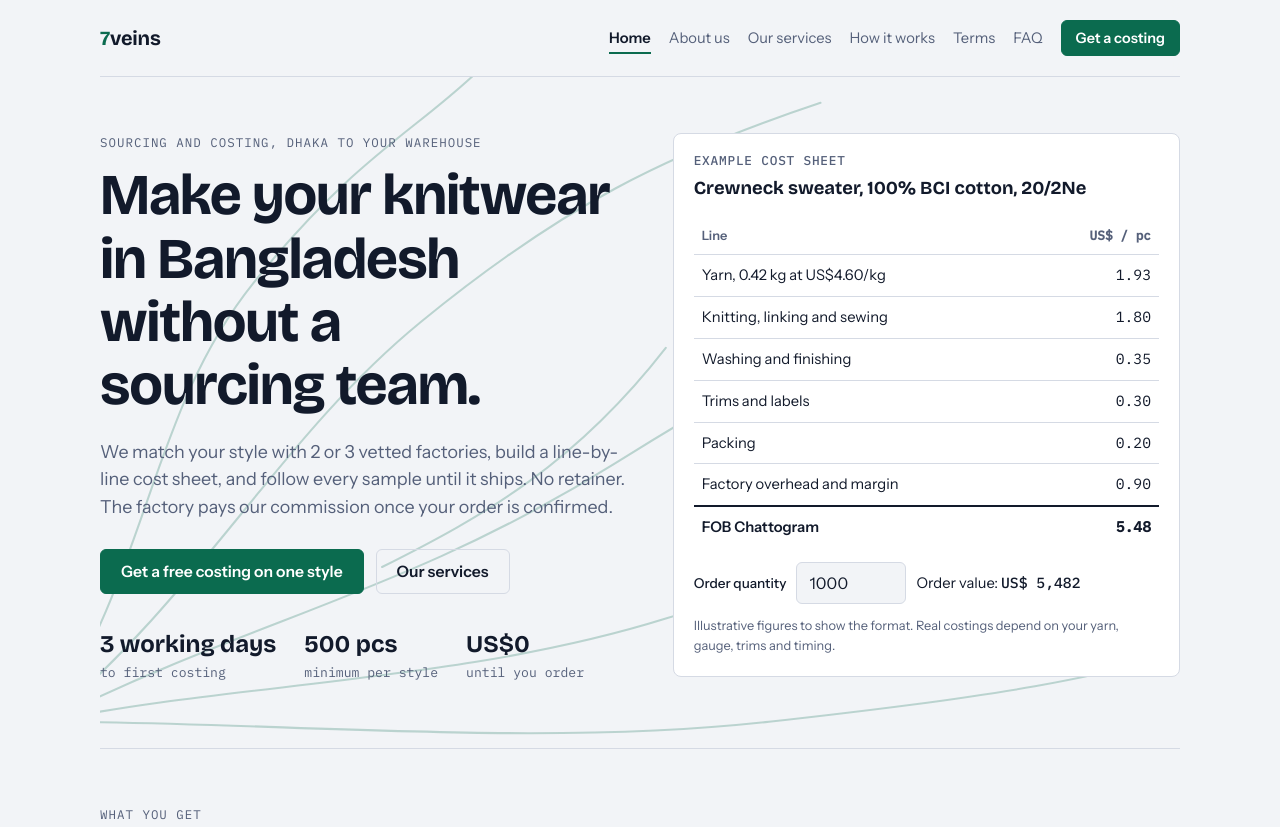
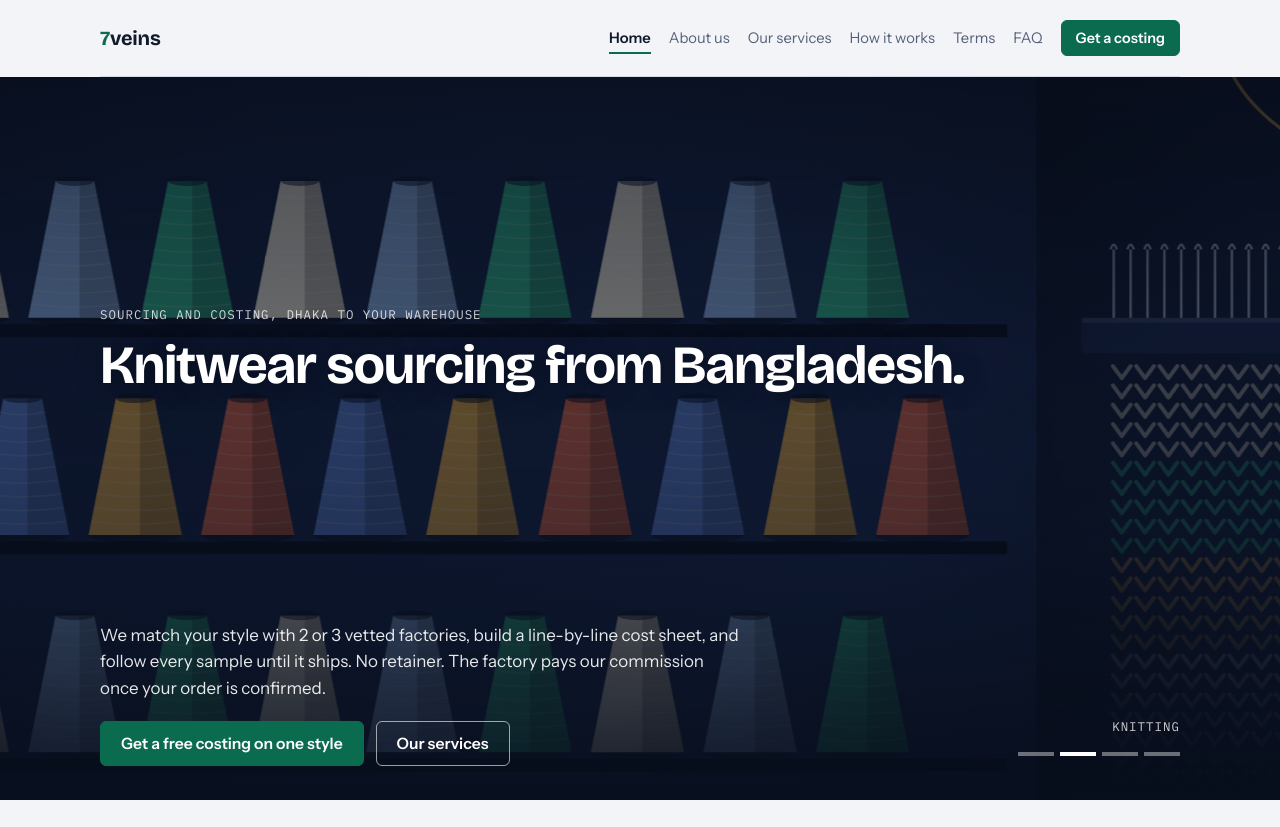
Before and after one commit to 7Veins/7veins.github.io, a plain HTML site: page index.html in a window 1280 px wide. Shown: the top 827 px of the page. Drawn offline with nearby package versions, Linux system fonts and the light colour scheme.

Commit message:
Add files via upload

```diff
--- a/index.html
+++ b/index.html
@@ -17,21 +17,28 @@
 <div class="wrap">
 <header id="site-header"></header>
 <main>
-<div class="hero">
-  <div class="veins-wrap" aria-hidden="true"><svg class="veins" viewBox="0 0 1000 520" preserveAspectRatio="xMidYMid slice" focusable="false">
-    <path pathLength="1" style="--d:.0" d="M40 500 C 200 420, 320 400, 480 300 S 760 140, 960 60"/>
-    <path pathLength="1" style="--d:.15" d="M40 500 C 180 470, 360 470, 520 420 S 800 360, 980 250"/>
-    <path pathLength="1" style="--d:.3" d="M40 500 C 160 400, 220 280, 330 190 S 520 60, 640 20"/>
-    <path pathLength="1" style="--d:.45" d="M40 500 C 220 500, 420 520, 600 500 S 840 470, 990 430"/>
-    <path pathLength="1" style="--d:.6" d="M40 500 C 120 380, 120 260, 200 160 S 330 40, 380 -10"/>
-    <path pathLength="1" style="--d:1.1" d="M300 380 C 380 340, 450 300, 520 210"/>
-    <path pathLength="1" style="--d:1.3" d="M560 420 C 640 380, 700 300, 760 230"/>
-  </svg></div>
+<div class="hero2" id="hero">
+  <div class="carousel" aria-hidden="true"><div class="track" id="track"></div></div>
+  <div class="hero-shade"></div>
+  <div class="hero-inner">
+    <div class="hero-top">
+      <p class="eyebrow">Sourcing and costing, Dhaka to your warehouse</p>
+      <h1 class="hero-title">Knitwear sourcing from Bangladesh.</h1>
+    </div>
+    <div class="hero-bottom">
+      <div class="hero-left">
+        <p class="hero-desc">We match your style with 2 or 3 vetted factories, build a line-by-line cost sheet, and follow every sample until it ships. No retainer. The factory pays our commission once your order is confirmed.</p>
+        <div class="hero-actions"><a class="btn" href="contact.html">Get a free costing on one style</a><a class="btn ghost" href="services.html">Our services</a></div>
+      </div>
+      <div class="hero-controls"><span class="cap" id="cap"></span><div class="dots" id="dots"></div></div>
+    </div>
+  </div>
+</div>
+<section class="split">
   <div>
-    <p class="eyebrow">Sourcing and costing, Dhaka to your warehouse</p>
-    <h1 style="margin-top:12px">Make your knitwear in Bangladesh without a sourcing team.</h1>
-    <p class="lead">We match your style with 2 or 3 vetted factories, build a line-by-line cost sheet, and follow every sample until it ships. No retainer. The factory pays our commission once your order is confirmed.</p>
-    <div class="cta"><a class="btn" href="contact.html">Get a free costing on one style</a><a class="btn ghost" href="services.html">Our services</a></div>
+    <p class="eyebrow">Costing</p>
+    <h2>A cost sheet you can check, line by line.</h2>
+    <p>Every quote is broken into yarn, knitting, linking, finishing, trims and packing, so you can compare factories on the lines, not on one number.</p>
     <div class="facts">
       <div><b data-s="costingTime"></b>to first costing</div>
       <div><b><span data-s="minQty"></span> pcs</b>minimum per style</div>
@@ -52,7 +59,7 @@
     </div>
     <p class="note">Illustrative figures to show the format. Real costings depend on your yarn, gauge, trims and timing.</p>
   </div>
-</div>
+</section>
 <section>
   <p class="eyebrow">What you get</p>
   <h2>One person between your tech pack and the shipment.</h2>
--- a/site.js
+++ b/site.js
@@ -26,7 +26,7 @@
   var root=document.documentElement;
   try{
     if(motion&&'IntersectionObserver' in window){
-      var sel='main .eyebrow,main h1,main h2,main .lead,main .cta,main .facts,main .sheet,main .grid4>div,main .linkcards>a,main .steps li,main .terms tr,main .svc tbody tr,main .fit>*,main .form>div,main details,main .endcta,main .contact,main .two>div>h3,main .two>div>ol,main .row,main section>p';
+      var sel='main .eyebrow,main h1,main h2,main .lead,main .cta,main .facts,main .sheet,main .hero-desc,main .hero-actions,main .split>div>p,main .grid4>div,main .linkcards>a,main .steps li,main .terms tr,main .svc tbody tr,main .fit>*,main .form>div,main details,main .endcta,main .contact,main .two>div>h3,main .two>div>ol,main .row,main section>p';
       var all=Array.prototype.slice.call(document.querySelectorAll(sel));
       var set=new Set(all);
       var atoms=all.filter(function(el){var p=el.parentElement;while(p){if(set.has(p))return false;p=p.parentElement;}return true;});
@@ -43,14 +43,48 @@
       });
     }
   }finally{root.classList.add('ready');}
-  function countUp(el,to,fmt){
+  function countUp(el,to,fmt,delay){
     if(!motion){el.textContent=fmt(to);return;}
     el.textContent=fmt(0);var t0=null,dur=1100;
     function step(ts){if(t0===null)t0=ts;var p=Math.min(1,(ts-t0)/dur),e=1-Math.pow(1-p,3);el.textContent=fmt(to*e);if(p<1)requestAnimationFrame(step);}
-    setTimeout(function(){requestAnimationFrame(step);},1100);
+    setTimeout(function(){requestAnimationFrame(step);},delay||0);
   }
   var li=document.getElementById('li');if(li){li.href=S.linkedinUrl;li.textContent=S.linkedinText;}
   var wa=document.getElementById('wa');if(wa)wa.hidden=!S.whatsapp;
+
+
+  var track=document.getElementById('track');
+  if(track){
+    var slidesCfg=S.heroSlides||[["images/yarn.svg","Yarn store"],["images/knitting.svg","Knitting"],["images/fabric.svg","Fabric rolls"],["images/finishing.svg","Finishing"]];
+    var n=slidesCfg.length,idx=0,timer=null,busy=false;
+    var cap=document.getElementById('cap'),dotsEl=document.getElementById('dots'),dots=[];
+    function mkSlide(src){var d=document.createElement('div');d.className='slide';var im=document.createElement('img');im.src=src;im.alt='';im.decoding='async';d.appendChild(im);return d;}
+    slidesCfg.forEach(function(sl,i){track.appendChild(mkSlide(sl[0]));
+      var bt=document.createElement('button');bt.type='button';bt.setAttribute('aria-label','Show slide '+(i+1)+': '+sl[1]);
+      bt.addEventListener('click',function(){go(i);restart();});dotsEl.appendChild(bt);dots.push(bt);});
+    track.appendChild(mkSlide(slidesCfg[0][0]));
+    function mark(){var k=((idx%n)+n)%n;dots.forEach(function(d,i){if(i===k)d.setAttribute('aria-current','true');else d.removeAttribute('aria-current');});if(cap)cap.textContent=slidesCfg[k][1];}
+    function place(i,anim){track.classList.toggle('nox',!anim);track.style.transform='translateX(-'+(i*100)+'%)';if(!anim){void track.offsetWidth;}}
+    function go(i){
+      if(busy&&motion)return;
+      if(!motion){idx=((i%n)+n)%n;place(idx,false);mark();return;}
+      if(i<0){place(n,false);idx=n;i=n-1;void track.offsetWidth;}
+      busy=true;idx=i;place(idx,true);mark();
+      setTimeout(function(){if(idx>=n){idx=0;place(0,false);}busy=false;},1150);
+    }
+    function next(){go(idx+1);}
+    function restart(){if(!motion)return;clearInterval(timer);timer=setInterval(next,5500);}
+    place(0,false);mark();restart();
+    var hero=document.getElementById('hero');
+    if(hero){
+      hero.addEventListener('mouseenter',function(){clearInterval(timer);});
+      hero.addEventListener('mouseleave',restart);
+      var x0=null;
+      hero.addEventListener('touchstart',function(e){x0=e.touches[0].clientX;},{passive:true});
+      hero.addEventListener('touchend',function(e){if(x0===null)return;var dx=e.changedTouches[0].clientX-x0;x0=null;if(Math.abs(dx)>45){go(dx<0?idx+1:idx-1);restart();}},{passive:true});
+    }
+    document.addEventListener('visibilitychange',function(){if(document.hidden)clearInterval(timer);else restart();});
+  }
 
   var tb=document.getElementById('rows');
   if(tb){
@@ -64,12 +98,18 @@
     var a=document.createElement('td');a.textContent=S.fobPort;
     var b=document.createElement('td');b.className='n';b.textContent=total.toFixed(2);
     tr.appendChild(a);tr.appendChild(b);tb.appendChild(tr);
-    countUp(b,total,function(x){return x.toFixed(2);});
+    var totalCell=b,sheetEl=tb.closest('.sheet');
     var q=document.getElementById('qty'),ov=document.getElementById('ov');q.min=S.minQty;q.value=S.exampleQty;
     function fmtOv(x){return 'US$ '+Math.round(x).toLocaleString('en-US');}
     function ovu(){var n=Math.max(0,parseFloat(q.value)||0);ov.textContent=fmtOv(n*total);}
     q.addEventListener('input',ovu);
-    countUp(ov,Math.max(0,parseFloat(q.value)||0)*total,fmtOv);
+    ovu();
+    function play(){sheetEl.classList.add('seen');countUp(totalCell,total,function(x){return x.toFixed(2);},350);countUp(ov,Math.max(0,parseFloat(q.value)||0)*total,fmtOv,350);}
+    if(motion&&'IntersectionObserver' in window&&sheetEl){
+      sheetEl.classList.add('arm');
+      var io2=new IntersectionObserver(function(es){if(es[0].isIntersecting){play();io2.disconnect();}},{threshold:0.35});
+      io2.observe(sheetEl);
+    }
   }
 
   var first=document.getElementById('f-brand');
--- a/style.css
+++ b/style.css
@@ -128,7 +128,6 @@ nav a:not(.btn):hover::after,nav a:not(.btn):focus-visible::after,nav a.active::
   @keyframes draw{to{stroke-dashoffset:0}}
   @keyframes rowin{from{opacity:0;transform:translateX(-8px)}to{opacity:1;transform:none}}
   .veins path{stroke-dashoffset:1;animation:draw 2.6s cubic-bezier(.4,0,.2,1) forwards;animation-delay:calc(var(--d,0)*1s)}
-  .sheet tbody tr{animation:rowin .5s ease both;animation-delay:calc(1s + var(--i,0)*.09s)}
   .rv{opacity:0}
   .rv.go{animation:rise .8s cubic-bezier(.2,.7,.2,1) both}
   .btn{transition:transform .18s ease,filter .18s ease}
@@ -146,3 +145,41 @@ html.m.ready main{opacity:1;animation:none}
 .svc td:last-child{width:28%;color:var(--muted)}
 .grid4.three{grid-template-columns:repeat(3,1fr)}
 @media (max-width:860px){.grid4.three{grid-template-columns:1fr}}
+
+/* ---------- home: full-screen carousel hero ---------- */
+:root{--hdr:77px}
+body{overflow-x:clip}
+.hero2{position:relative;width:100vw;margin-left:calc(50% - 50vw);height:calc(100svh - var(--hdr));min-height:540px;max-height:920px;overflow:hidden;color:#fff;background:#0d1730;isolation:isolate}
+.carousel{position:absolute;inset:0;z-index:-2;overflow:hidden}
+.track{display:flex;height:100%;transition:transform 1.1s cubic-bezier(.65,0,.35,1);will-change:transform}
+.track.nox{transition:none}
+.slide{flex:0 0 100%;height:100%}
+.slide img{width:100%;height:100%;object-fit:cover;display:block}
+.hero-shade{position:absolute;inset:0;z-index:-1;background:linear-gradient(180deg,rgba(8,14,28,.72) 0%,rgba(8,14,28,.58) 38%,rgba(8,14,28,.66) 62%,rgba(8,14,28,.93) 100%)}
+.hero-inner{height:100%;max-width:1112px;margin:0 auto;padding:0 max(16px,env(safe-area-inset-left,0px));display:flex;flex-direction:column}
+.hero-top{flex:1;display:flex;flex-direction:column;justify-content:center;gap:14px;min-width:0}
+.hero2 .eyebrow{color:rgba(255,255,255,.8)}
+.hero-title{font-size:clamp(1.8rem,4.2vw,3.7rem);line-height:1.05;white-space:nowrap;letter-spacing:-.025em;color:#fff;text-shadow:0 2px 28px rgba(0,0,0,.4)}
+.hero-bottom{display:flex;justify-content:space-between;align-items:flex-end;gap:28px 40px;flex-wrap:wrap;padding-bottom:max(34px,env(safe-area-inset-bottom,0px))}
+.hero-left{max-width:40em;min-width:0}
+.hero-desc{font-size:1.06rem;color:rgba(255,255,255,.9);line-height:1.55}
+.hero-actions{display:flex;gap:12px;flex-wrap:wrap;margin-top:20px}
+.hero2 .btn.ghost{color:#fff;border-color:rgba(255,255,255,.6);background:transparent}
+.hero2 .btn.ghost:hover{background:rgba(255,255,255,.14)}
+.hero-controls{display:flex;flex-direction:column;align-items:flex-end;gap:6px}
+.cap{font-family:var(--mono);font-size:.78rem;letter-spacing:.08em;text-transform:uppercase;color:rgba(255,255,255,.8);min-height:1.2em}
+.dots{display:flex;gap:6px}
+.dots button{width:36px;height:24px;padding:10px 0;border:0;background:rgba(255,255,255,.4);background-clip:content-box;cursor:pointer;border-radius:3px}
+.dots button[aria-current="true"]{background:#fff;background-clip:content-box}
+.dots button:focus-visible{outline:2px solid #fff;outline-offset:2px}
+.hero2+section{border-top:0}
+.split{display:grid;grid-template-columns:1fr 1fr;gap:48px;align-items:center}
+.split>*{min-width:0}
+.split>div>p{margin-top:16px;color:var(--muted);max-width:34em}
+.split .facts{margin-top:28px}
+.sheet.arm tbody tr{opacity:0}
+@media (prefers-reduced-motion:no-preference){
+  .sheet.seen tbody tr{animation:rowin .5s ease both;animation-delay:calc(var(--i,0)*.09s)}
+}
+@media (max-width:860px){.split{grid-template-columns:1fr;gap:32px}.hero-controls{align-items:flex-start}}
+@media (max-width:700px){.hero-title{white-space:normal;font-size:clamp(1.9rem,8.5vw,2.6rem)}.hero2{min-height:600px}}
```
Also changed, not shown: images/fabric.svg (added), images/finishing.svg (added), images/knitting.svg (added), images/yarn.svg (added).
